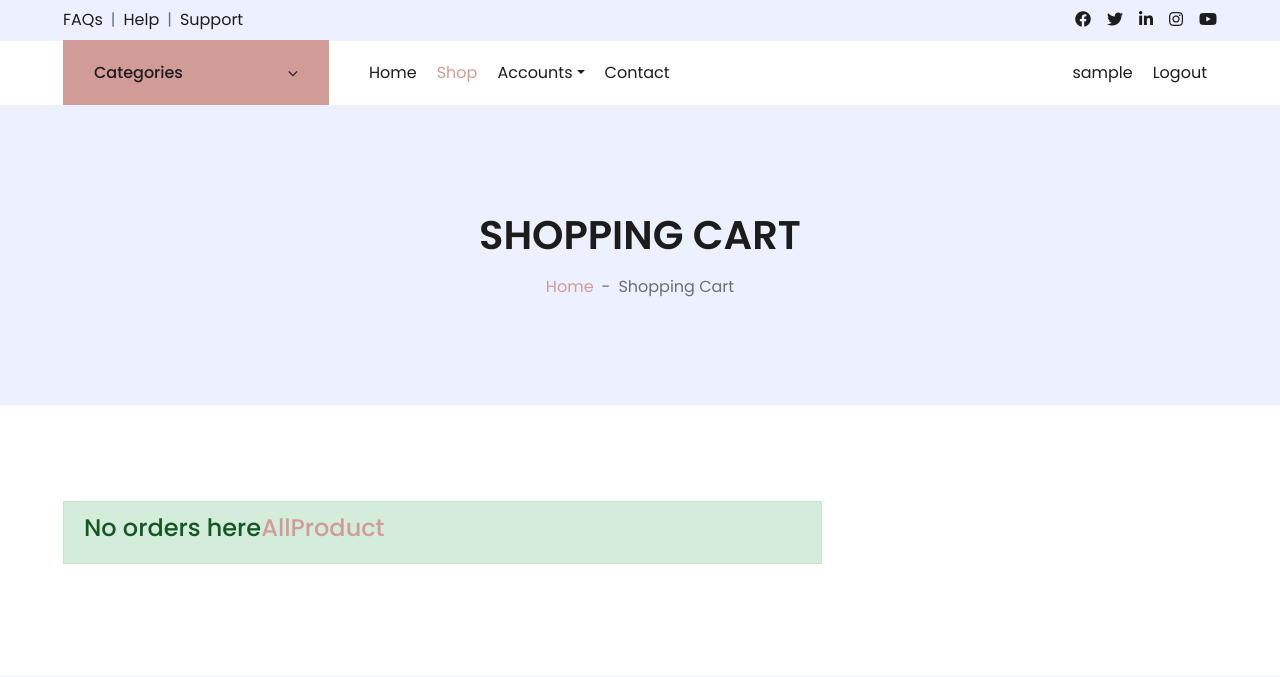
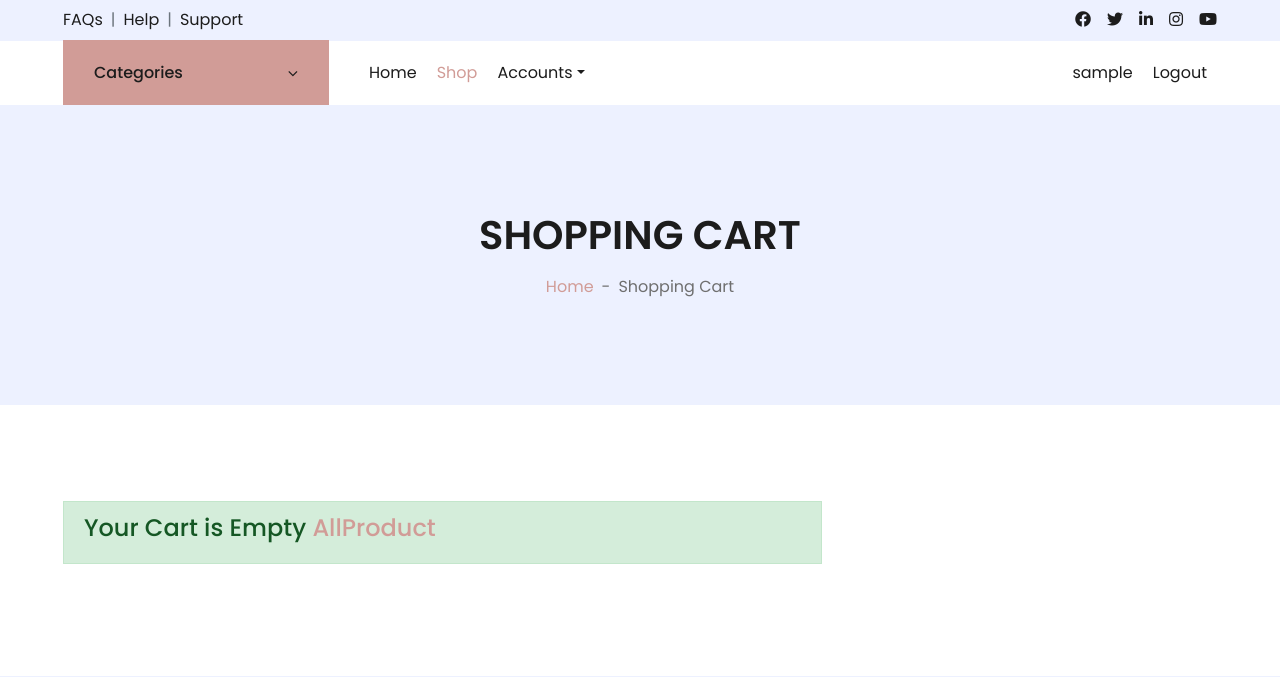
Before and after one commit to zakariyae1889/E-commerce, a Django app: page /Path_Cart/ in a window 1280 px wide. Shown: the top 677 px of the page. Run offline with Django 4.2, Linux system fonts and the light colour scheme; a user stored in the database is signed in; tables that the repository leaves empty hold one stand-in row (values such as "Sample post"); some libraries are stand-ins or nearby versions.

Commit message:
commit change

```diff
--- a/templates/Shop/cart.html
+++ b/templates/Shop/cart.html
@@ -83,7 +83,7 @@
                 </table>
                 {%else%}
                     <div class="alert alert-success" role="alert">
-                         <h4 class="alert-heading">No orders here<a href="{%url 'Path_Shop'%}">AllProduct</a></h4>
+                         <h4 class="alert-heading">Your  Cart is Empty <a href="{%url 'Path_Shop'%}">AllProduct</a></h4>
 
                     </div>
                 {%endif%}
--- a/templates/include/header.html
+++ b/templates/include/header.html
@@ -41,7 +41,7 @@
                         </div>
 
 
-                        <a href="" class="nav-item nav-link">Contact</a>
+
                     </div>
                     <div class="navbar-nav ml-auto py-0">
                         <a  class="nav-item nav-link">{{user.username}}</a>
--- a/templates/include/nav.html
+++ b/templates/include/nav.html
@@ -40,7 +40,7 @@
                         </div>
 
 
-                        <a href="" class="nav-item nav-link">Contact</a>
+
                     </div>
                     <div class="navbar-nav ml-auto py-0">
                         <a  class="nav-item nav-link">{{user.username}}</a>
```
Also changed, not shown: media/PhotoProfile/man2.png (added).
